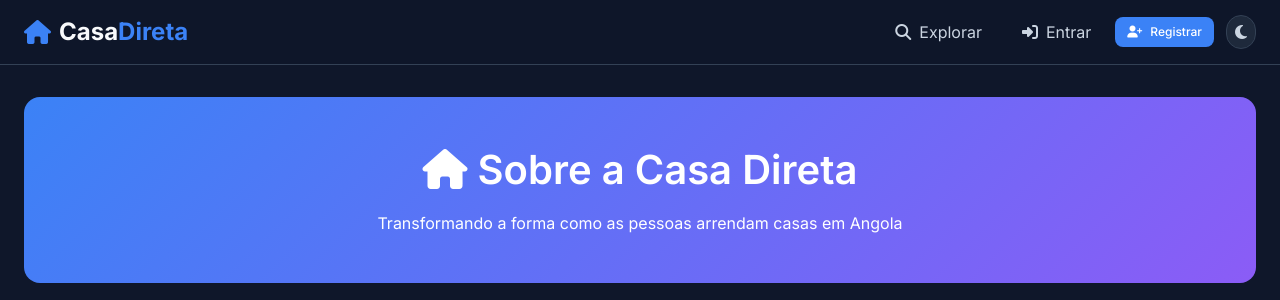
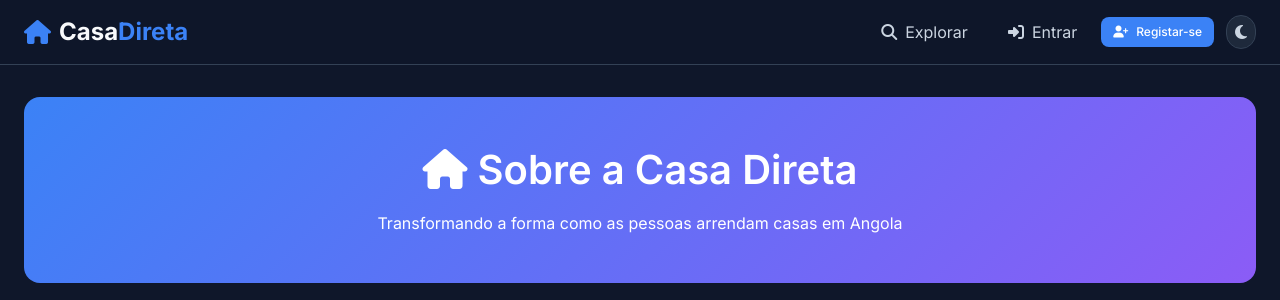
Before and after one commit to dianobudimboja/casa-direta, a Flask app: page /about in a window 1280 px wide. Shown: the top 300 px of the page. Run offline with Flask 3, Linux system fonts and the light colour scheme.

Commit message:
Change: Registar-se

```diff
--- a/app/templates/base.html
+++ b/app/templates/base.html
@@ -142,7 +142,7 @@
                         <i class="fas fa-sign-in-alt"></i> Entrar
                     </a>
                     <a href="{{ url_for('auth.register') }}" class="btn btn-primary btn-sm">
-                        <i class="fas fa-user-plus"></i> Registrar
+                        <i class="fas fa-user-plus"></i> Registar-se
                     </a>
                     <button class="theme-toggle" id="themeToggle" aria-label="Modo escuro/claro">
                         <i class="fas fa-moon"></i>
```
